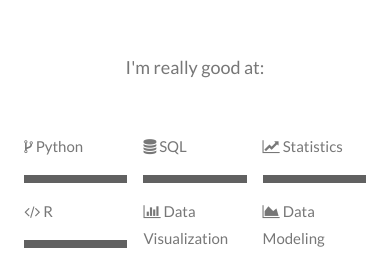
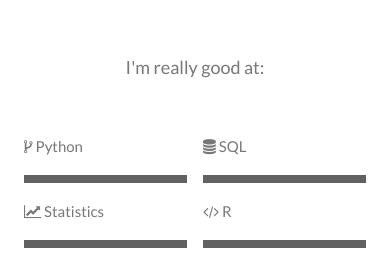
Before and after one commit to tfording/tfording.github.io, a plain HTML site: page index.html in a window 390 px wide. Shown: the part 2544-2804 px from the top of the page. Drawn offline with Linux system fonts and the light colour scheme; some packages are replaced by stand-ins of ours.

Commit message:
edit 2.0

```diff
--- a/index.html
+++ b/index.html
@@ -83,7 +83,7 @@ body, html {
   @media only screen and (max-device-width: 1024px) {
     /* Each item should be 33.3% wide (i.e. 3 items per row) */
     .flex-item {
-      flex-basis: 33.3%;
+      flex-basis: 50%;
     }
   }
 </style>
```
